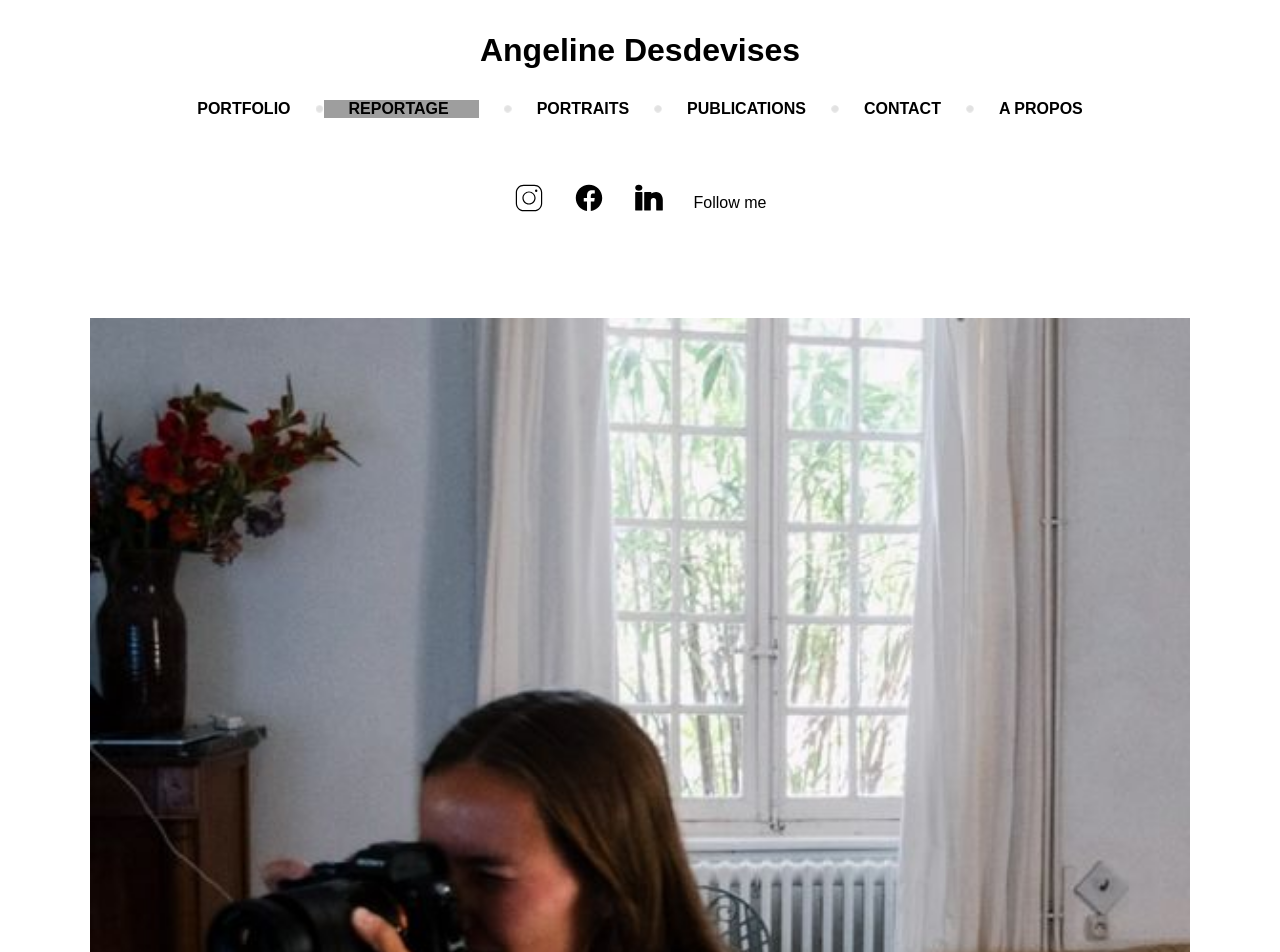
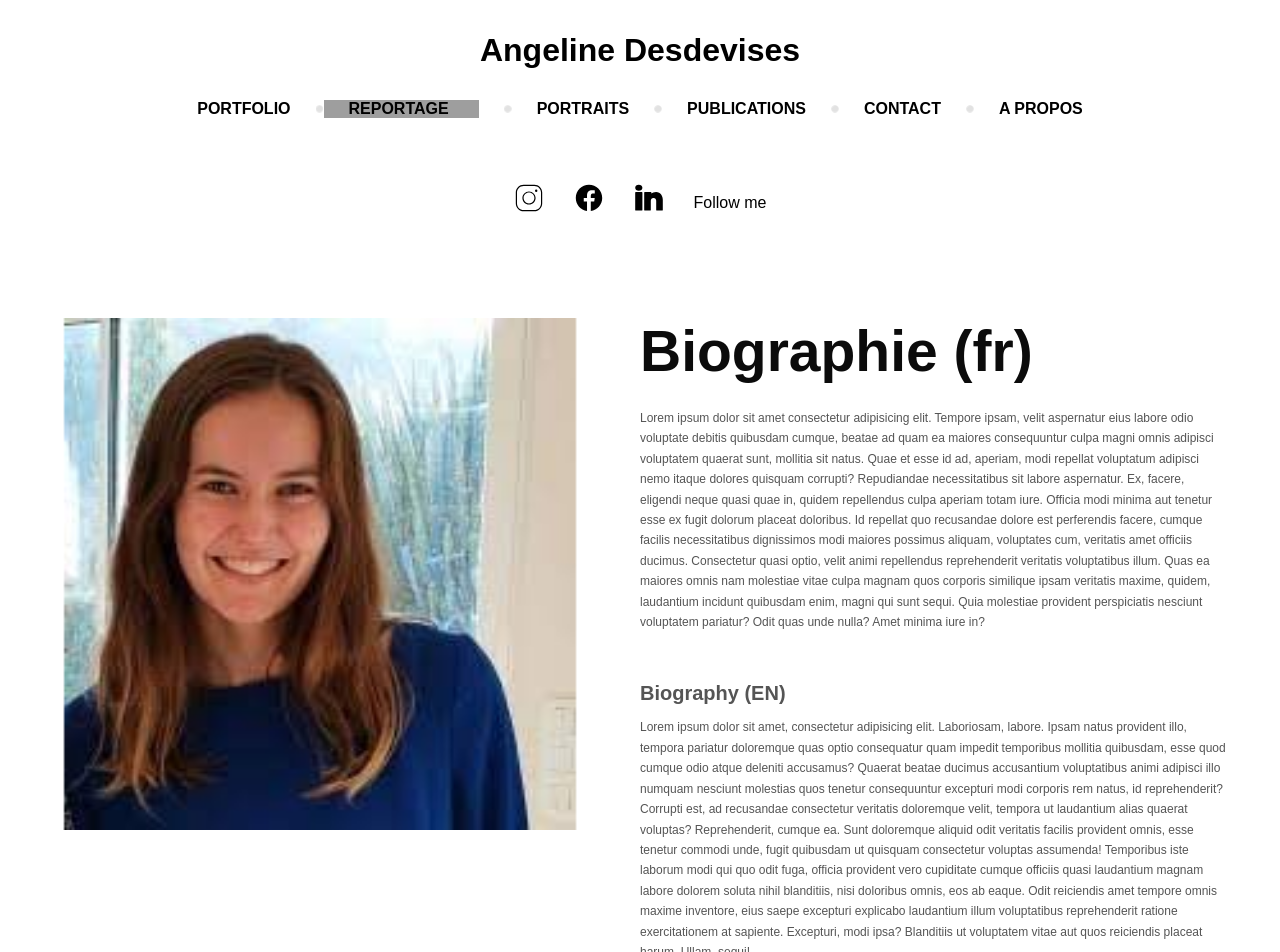
Before and after one commit to PolySim/portfolio-photo-angeline-desdevises, a React (Create React App) app in the folder frontend/: page /apropos in a window 1280 px wide. Shown: the top 952 px of the page. Built offline with nearby package versions, Linux system fonts and the light colour scheme; grey boxes are pictures that could not be loaded; a web font is replaced by a local one.

Commit message:
Biography

```diff
--- /dev/null
+++ b/frontend/src/component/A_Propos/index.tsx
@@ -0,0 +1,66 @@
+import React from "react";
+import { Propos } from "src/styled";
+import Share from "src/component/Share";
+
+export default function A_Propos(): JSX.Element {
+  return (
+    <>
+      <Propos>
+        <div>
+          <div>
+            <img
+              src={require("./portrait.jpg")}
+              alt="Portrait d'Angeline Desdevises"
+            />
+          </div>
+          <div>
+            <h1>Biographie (fr)</h1>
+            <div>
+              Lorem ipsum dolor sit amet consectetur adipisicing elit. Tempore
+              ipsam, velit aspernatur eius labore odio voluptate debitis
+              quibusdam cumque, beatae ad quam ea maiores consequuntur culpa
+              magni omnis adipisci voluptatem quaerat sunt, mollitia sit natus.
+              Quae et esse id ad, aperiam, modi repellat voluptatum adipisci
+              nemo itaque dolores quisquam corrupti? Repudiandae necessitatibus
+              sit labore aspernatur. Ex, facere, eligendi neque quasi quae in,
+              quidem repellendus culpa aperiam totam iure. Officia modi minima
+              aut tenetur esse ex fugit dolorum placeat doloribus. Id repellat
+              quo recusandae dolore est perferendis facere, cumque facilis
+              necessitatibus dignissimos modi maiores possimus aliquam,
+              voluptates cum, veritatis amet officiis ducimus. Consectetur quasi
+              optio, velit animi repellendus reprehenderit veritatis
+              voluptatibus illum. Quas ea maiores omnis nam molestiae vitae
+              culpa magnam quos corporis similique ipsam veritatis maxime,
+              quidem, laudantium incidunt quibusdam enim, magni qui sunt sequi.
+              Quia molestiae provident perspiciatis nesciunt voluptatem
+              pariatur? Odit quas unde nulla? Amet minima iure in?
+            </div>
+            <h4>Biography (EN)</h4>
+            <div>
+              Lorem ipsum dolor sit amet, consectetur adipisicing elit.
+              Laboriosam, labore. Ipsam natus provident illo, tempora pariatur
+              doloremque quas optio consequatur quam impedit temporibus mollitia
+              quibusdam, esse quod cumque odio atque deleniti accusamus? Quaerat
+              beatae ducimus accusantium voluptatibus animi adipisci illo
+              numquam nesciunt molestias quos tenetur consequuntur excepturi
+              modi corporis rem natus, id reprehenderit? Corrupti est, ad
+              recusandae consectetur veritatis doloremque velit, tempora ut
+              laudantium alias quaerat voluptas? Reprehenderit, cumque ea. Sunt
+              doloremque aliquid odit veritatis facilis provident omnis, esse
+              tenetur commodi unde, fugit quibusdam ut quisquam consectetur
+              voluptas assumenda! Temporibus iste laborum modi qui quo odit
+              fuga, officia provident vero cupiditate cumque officiis quasi
+              laudantium magnam labore dolorem soluta nihil blanditiis, nisi
+              doloribus omnis, eos ab eaque. Odit reiciendis amet tempore omnis
+              maxime inventore, eius saepe excepturi explicabo laudantium illum
+              voluptatibus reprehenderit ratione exercitationem at sapiente.
+              Excepturi, modi ipsa? Blanditiis ut voluptatem vitae aut quos
+              reiciendis placeat harum. Ullam, sequi!
+            </div>
+          </div>
+        </div>
+      </Propos>
+      <Share footer={true} />
+    </>
+  );
+}
--- a/frontend/src/component/Menu/NavBar/index.tsx
+++ b/frontend/src/component/Menu/NavBar/index.tsx
@@ -77,7 +77,7 @@ export default function Navigation({
       </div>
       <div>⚫</div>
       <div>
-        <Link to="/portfolio" style={{ textDecoration: "none" }}>
+        <Link to="/apropos" style={{ textDecoration: "none" }}>
           A PROPOS
         </Link>
       </div>
--- a/frontend/src/container/App/index.tsx
+++ b/frontend/src/container/App/index.tsx
@@ -5,6 +5,7 @@ import Portfolio from "src/component/Portfolio";
 import Images from "src/container/DisplayImage";
 import { Routes, Route } from "react-router-dom";
 import { MainContext } from "src/context";
+import A_Propos from "src/component/A_Propos";
 
 function App() {
   const [width, setWidth] = useState<number>(window.innerWidth);
@@ -37,6 +38,7 @@ function App() {
             <Route path="*" element={<FirstPage />} />
             <Route path="/portfolio" element={<Portfolio />} />
             <Route path="/portfolio/:id" element={<Images />} />
+            <Route path="/apropos" element={<A_Propos />} />
           </Routes>
         )}
       </MainContext.Provider>
--- a/frontend/src/container/NavResponsive/index.tsx
+++ b/frontend/src/container/NavResponsive/index.tsx
@@ -83,7 +83,7 @@ export default function NavResponsive({
             CONTACT
           </Link>
           <Link
-            to="/portfolio"
+            to="/apropos"
             style={{ textDecoration: "none", color: "#000" }}
             onClick={() => setClick(false)}
           >
--- a/frontend/src/styled.ts
+++ b/frontend/src/styled.ts
@@ -357,3 +357,68 @@ export const DisplayImage = styled.div`
     }
   }
 `;
+
+export const Propos = styled.div`
+  > div:nth-of-type(1) {
+    display: flex;
+    justify-content: space-around;
+    width: 100%;
+    @media screen and (max-width: 640px) {
+      flex-direction: column;
+    }
+
+    > div:nth-of-type(1) {
+      display: flex;
+      justify-content: center;
+      position: sticky;
+      top: 3%;
+      width: 50%;
+      height: max-content;
+      img {
+        width: 80%;
+        height: auto;
+      }
+
+      @media screen and (max-width: 640px) {
+        width: 100%;
+        position: relative;
+        img {
+          width: 90%;
+        }
+      }
+    }
+
+    > div:nth-of-type(2) {
+      padding-right: 4%;
+      width: 46%;
+
+      h1 {
+        font-size: 57px;
+        color: #0b0b0b;
+        margin-bottom: 24px;
+      }
+
+      h4 {
+        margin-top: 50px;
+        font-size: 20px;
+        color: #555555;
+      }
+
+      > div {
+        margin-top: 12px;
+        line-height: 20.4px;
+        font-size: 12px;
+        color: #555555;
+      }
+
+      @media screen and (max-width: 640px) {
+        width: 90%;
+        padding: 0 5%;
+        h1 {
+          margin-top: 20px;
+          font-size: max(12px, 6vw);
+        }
+      }
+    }
+  }
+`;
```
Also changed, not shown: frontend/src/component/A_Propos/portrait.jpg (added).
